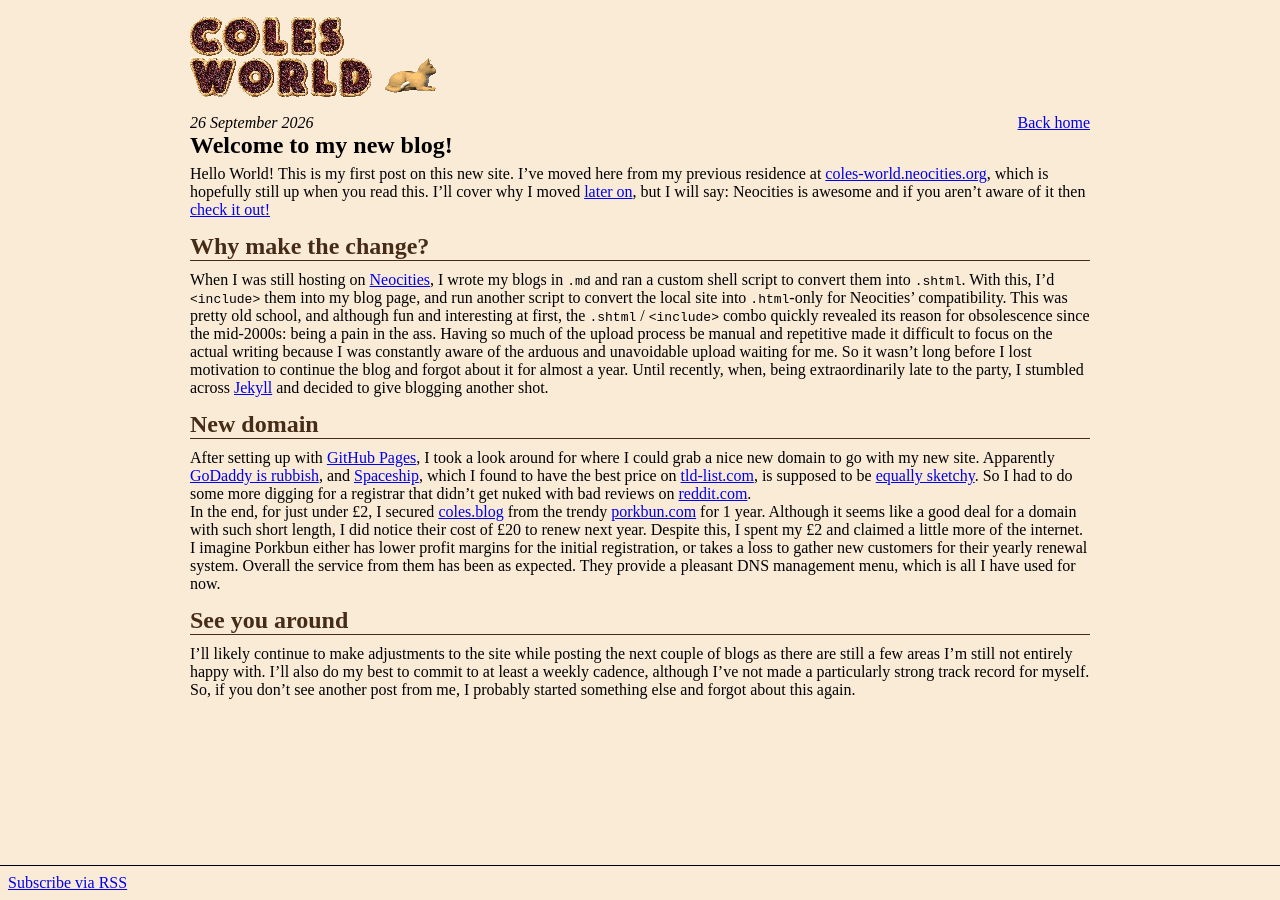
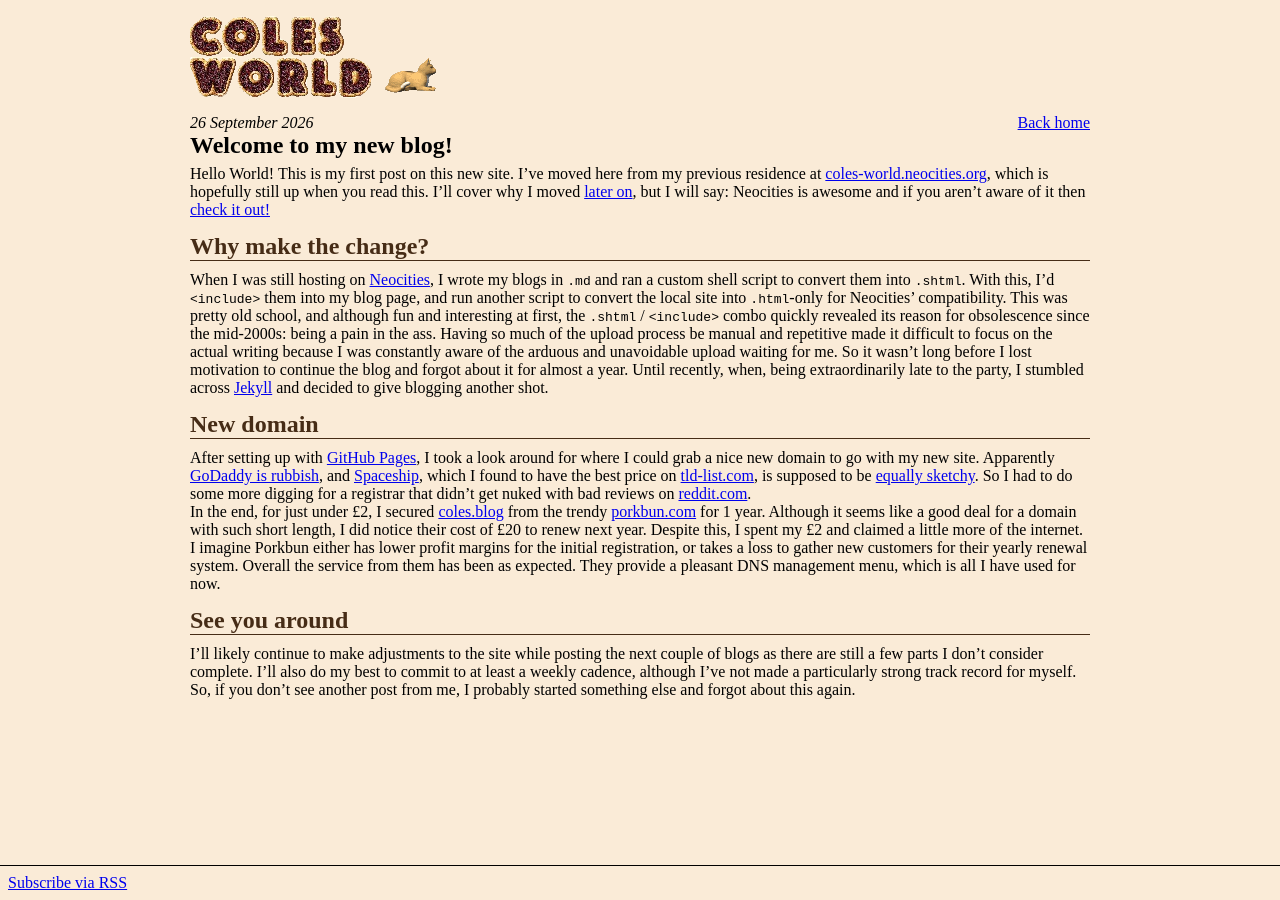
Before and after one commit to colehdlr/colehdlr.github.io, a Jekyll site: the page built from _posts/2026-09-26-welcome-to-my-new-blog.md, in a window 1280 px wide. Built offline with Jekyll 4.4.1, drawn with Linux system fonts in a browser that asks for light colours.

Commit message:
Update 2026-09-26-welcome-to-my-new-blog.md

```diff
--- a/_posts/2026-09-26-welcome-to-my-new-blog.md
+++ b/_posts/2026-09-26-welcome-to-my-new-blog.md
@@ -19,6 +19,6 @@
 
 ## See you around
 
-I'll likely continue to make adjustments to the site while posting the next couple of blogs as there are still a few areas I'm still not entirely happy with. I'll also do my best to commit to at least a weekly cadence, although I've not made a particularly strong track record for myself.
+I'll likely continue to make adjustments to the site while posting the next couple of blogs as there are still a few parts I don't consider complete. I'll also do my best to commit to at least a weekly cadence, although I've not made a particularly strong track record for myself.
 
 So, if you don't see another post from me, I probably started something else and forgot about this again.
```
